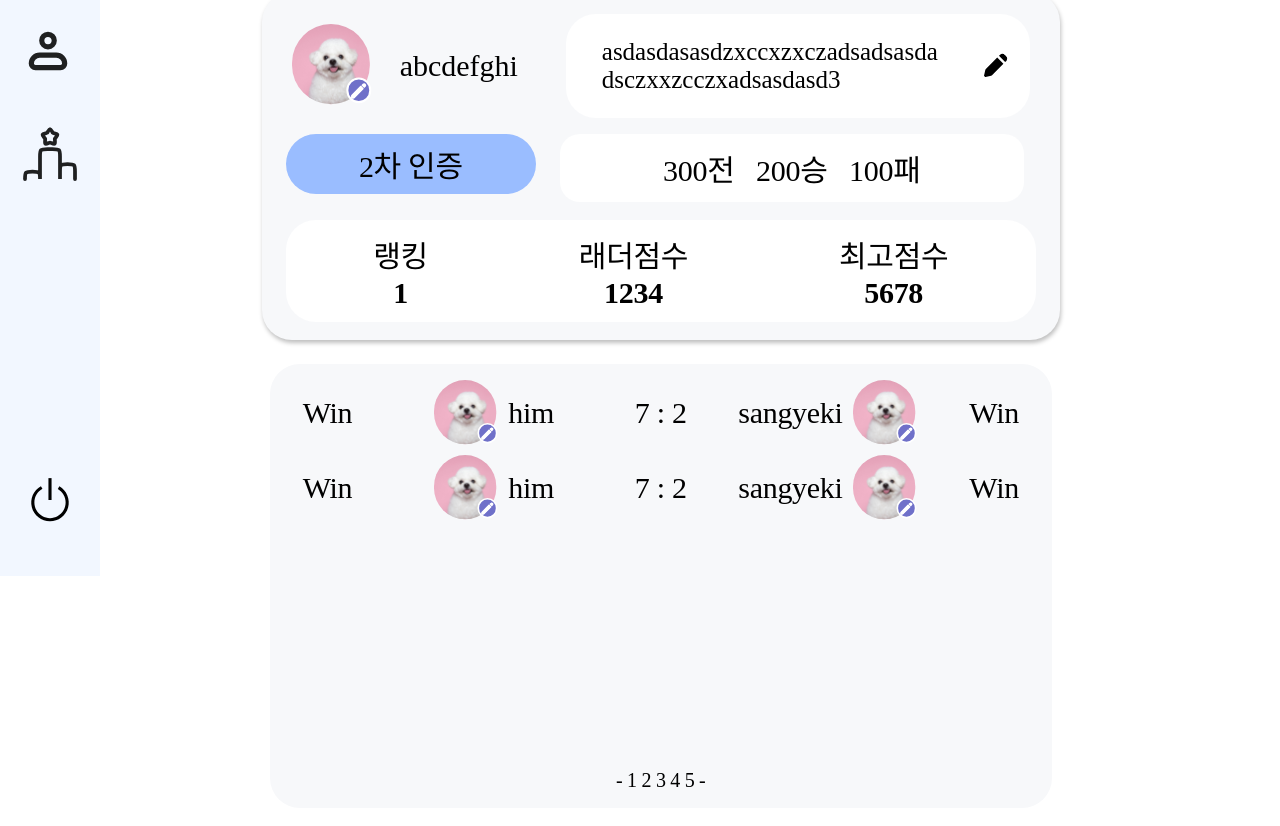
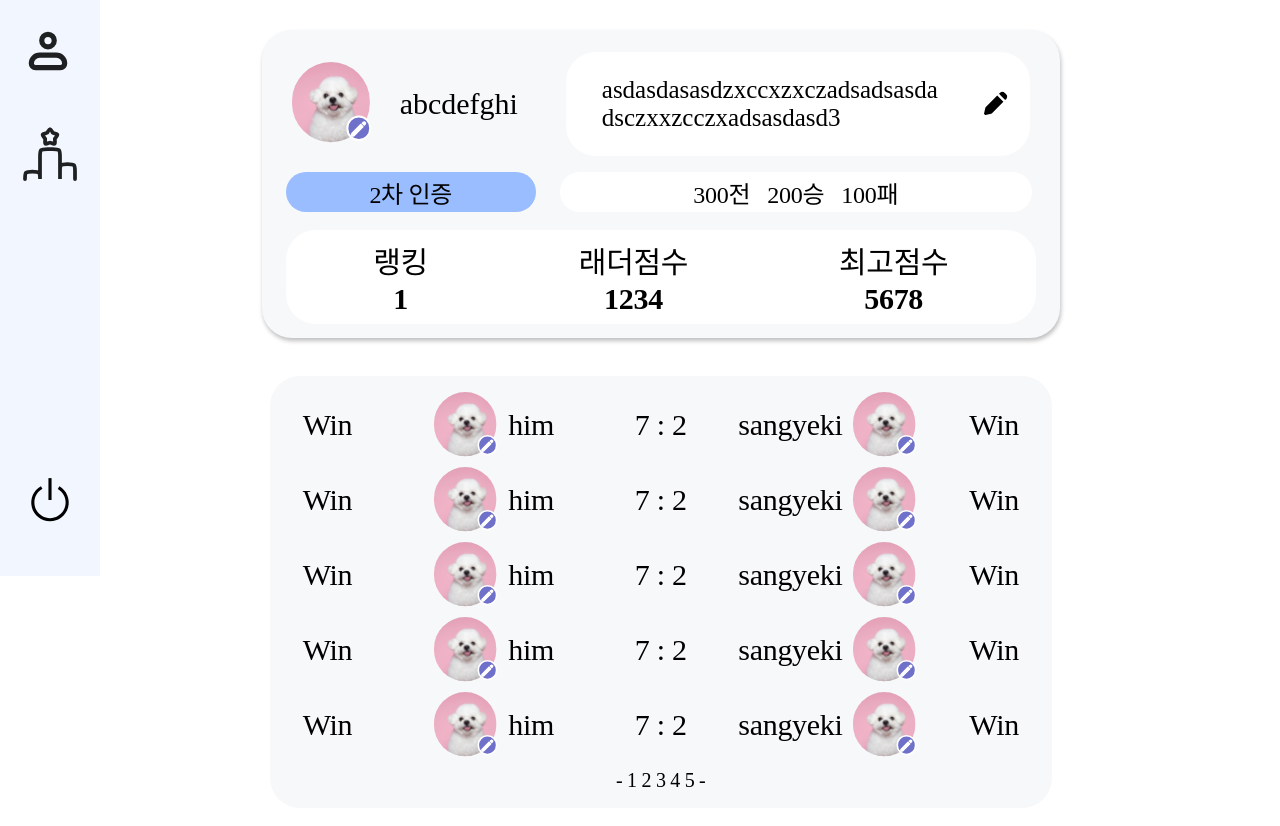
Before and after one commit to tscenping/FE, a Next.js app in the folder pong-game/: page /mypage in a window 1280 px wide. Shown: the part 300-1126 px from the top of the page. Built offline with nearby package versions, Linux system fonts and the light colour scheme.

Commit message:
[Add]create RankPage#11

```diff
--- a/pong-game/pages/mypage/index.tsx
+++ b/pong-game/pages/mypage/index.tsx
@@ -117,6 +117,81 @@ export default function Mypage() {
               </div>
               <div className={styles.result}>Win</div>
             </section>
+            <section className={styles.historyContent}>
+              <div className={styles.result}>Win</div>
+              <div className={styles.leftUser}>
+                <Image
+                  src={profileImage}
+                  alt={'profileImage'}
+                  // className={styles.radioImg}
+                  width={64}
+                  // height={40}
+                />
+                him
+              </div>
+              <div className={styles.score}>7 : 2</div>
+              <div className={styles.rightUser}>
+                sangyeki
+                <Image
+                  src={profileImage}
+                  alt={'profileImage'}
+                  // className={styles.radioImg}
+                  width={64}
+                  // height={40}
+                />
+              </div>
+              <div className={styles.result}>Win</div>
+            </section>
+            <section className={styles.historyContent}>
+              <div className={styles.result}>Win</div>
+              <div className={styles.leftUser}>
+                <Image
+                  src={profileImage}
+                  alt={'profileImage'}
+                  // className={styles.radioImg}
+                  width={64}
+                  // height={40}
+                />
+                him
+              </div>
+              <div className={styles.score}>7 : 2</div>
+              <div className={styles.rightUser}>
+                sangyeki
+                <Image
+                  src={profileImage}
+                  alt={'profileImage'}
+                  // className={styles.radioImg}
+                  width={64}
+                  // height={40}
+                />
+              </div>
+              <div className={styles.result}>Win</div>
+            </section>
+            <section className={styles.historyContent}>
+              <div className={styles.result}>Win</div>
+              <div className={styles.leftUser}>
+                <Image
+                  src={profileImage}
+                  alt={'profileImage'}
+                  // className={styles.radioImg}
+                  width={64}
+                  // height={40}
+                />
+                him
+              </div>
+              <div className={styles.score}>7 : 2</div>
+              <div className={styles.rightUser}>
+                sangyeki
+                <Image
+                  src={profileImage}
+                  alt={'profileImage'}
+                  // className={styles.radioImg}
+                  width={64}
+                  // height={40}
+                />
+              </div>
+              <div className={styles.result}>Win</div>
+            </section>
           </div>
           <section className={styles.pagenation}>- 1 2 3 4 5 -</section>
         </section>
--- a/pong-game/styles/mypage/mypage.module.scss
+++ b/pong-game/styles/mypage/mypage.module.scss
@@ -10,7 +10,7 @@
   margin-top: 24px;
   padding: 24px;
   width: 750px;
-  height: 300px;
+  height: 260px;
   border-radius: 30px;
   box-shadow: 1px 3px 4px rgba(0, 0, 0, 0.25);
   background-color: #f7f8fa;
@@ -77,20 +77,20 @@
   }
   .lineTwo {
     display: flex;
-    height: 80px;
+    height: 60px;
     .secondAuth {
       display: flex;
       align-items: center;
       justify-content: center;
       width: 250px;
       margin-right: 24px;
-      height: 60px;
+      height: 40px;
       border-radius: 30px;
       background-color: #9abdff;
       color: #000;
       text-align: center;
       font-family: Pretendard;
-      font-size: 30px;
+      font-size: 24px;
       font-style: normal;
       font-weight: 400;
       line-height: normal;
@@ -98,13 +98,18 @@
     }
     .record {
       background-color: white;
+      display: flex;
+      align-items: center;
+      justify-content: center;
       width: 440px;
       border-radius: 20px;
-      padding: 12px;
+      height: 40px;
+      padding-left: 16px;
+      padding-right: 16px;
       color: #000;
       text-align: center;
       font-family: Pretendard;
-      font-size: 30px;
+      font-size: 24px;
       font-style: normal;
       font-weight: 400;
       line-height: normal;
@@ -112,7 +117,7 @@
     }
   }
   .lineThree {
-    height: 200px;
+    height: 70px;
     border-radius: 30px;
     background-color: white;
     display: flex;
@@ -145,10 +150,9 @@
 }
 
 .history {
-  height: 100%;
+  height: 400px;
   background-color: #f7f8fa;
   border-radius: 30px;
-  margin-top: 24px;
   margin-bottom: 48px;
   display: flex;
   flex-direction: column;
```
Also changed, not shown: pong-game/pages/rank/index.tsx (+51 -0 lines), pong-game/styles/rank/rank.module.scss (added, +73 -0 lines).
